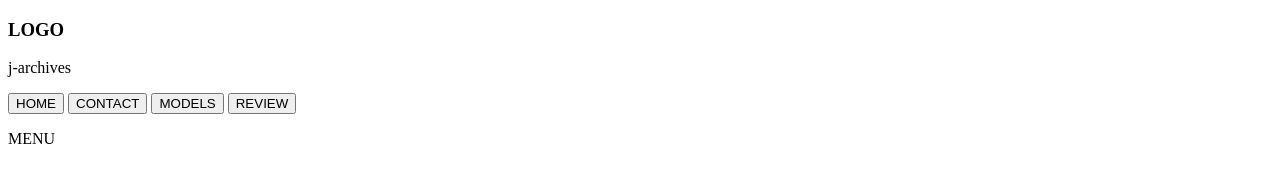
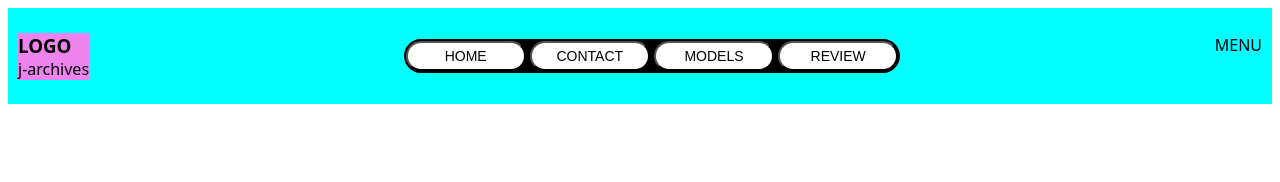
Before and after one commit to j-archives/car-showcase, a plain HTML site: page index.html in a window 1280 px wide. Drawn offline with Linux system fonts and the light colour scheme.

Commit message:
design structure

```diff
--- a/index.html
+++ b/index.html
@@ -1,20 +1,21 @@
 <!DOCTYPE html>
 <html>
     <head>
-
+        <title>Car Showcase</title>
+        <link rel="stylesheet" href="styles.css">
     </head>
     <body>
         <div class="main-container">
             <div class="header">
                 <div class="logo-container">
-                    <h3>LOGO</h3>
-                    <p>j-archives</p>
+                    <h3 id="logo-el">LOGO</h3>
+                    <p id="credit-logo">j-archives</p>
                 </div>
                 <div class="navigation-container">
-                    <button>HOME</button>
-                    <button>CONTACT</button>
-                    <button>MODELS</button>
-                    <button>REVIEW</button>
+                    <button class="home-btn buttons">HOME</button>
+                    <button class="home-btn buttons">CONTACT</button>
+                    <button class="home-btn buttons">MODELS</button>
+                    <button class="home-btn buttons">REVIEW</button>
                 </div>
                 <div class="menu-container">
                     <p>MENU</p>
--- /dev/null
+++ b/styles.css
@@ -0,0 +1,44 @@
+body {
+    font-family: system-ui, -apple-system, BlinkMacSystemFont, 'Segoe UI', Roboto, Oxygen, Ubuntu, Cantarell, 'Open Sans', 'Helvetica Neue', sans-serif;
+}
+
+.main-container {
+    background-color: red;
+}
+
+.header {
+    display: flex;
+    justify-content: space-between;
+    background-color: aqua;
+    padding: 10px;
+    align-items: center;
+}
+
+
+#credit-logo, #logo-el {
+    background-color: violet;
+    margin: 0;
+
+}
+
+.navigation-container {
+    background-color: black;
+    padding: 2px;
+    border-radius: 30px;
+
+}
+
+.buttons {
+    background-color: white;
+    color: black;
+    font-size: 14px;
+    /* margin: 0 14px; */
+    padding: 5px;
+    border-radius: 30px;
+    cursor: pointer;
+    width: 120px;
+}
+
+.menu-container {
+
+}
```
